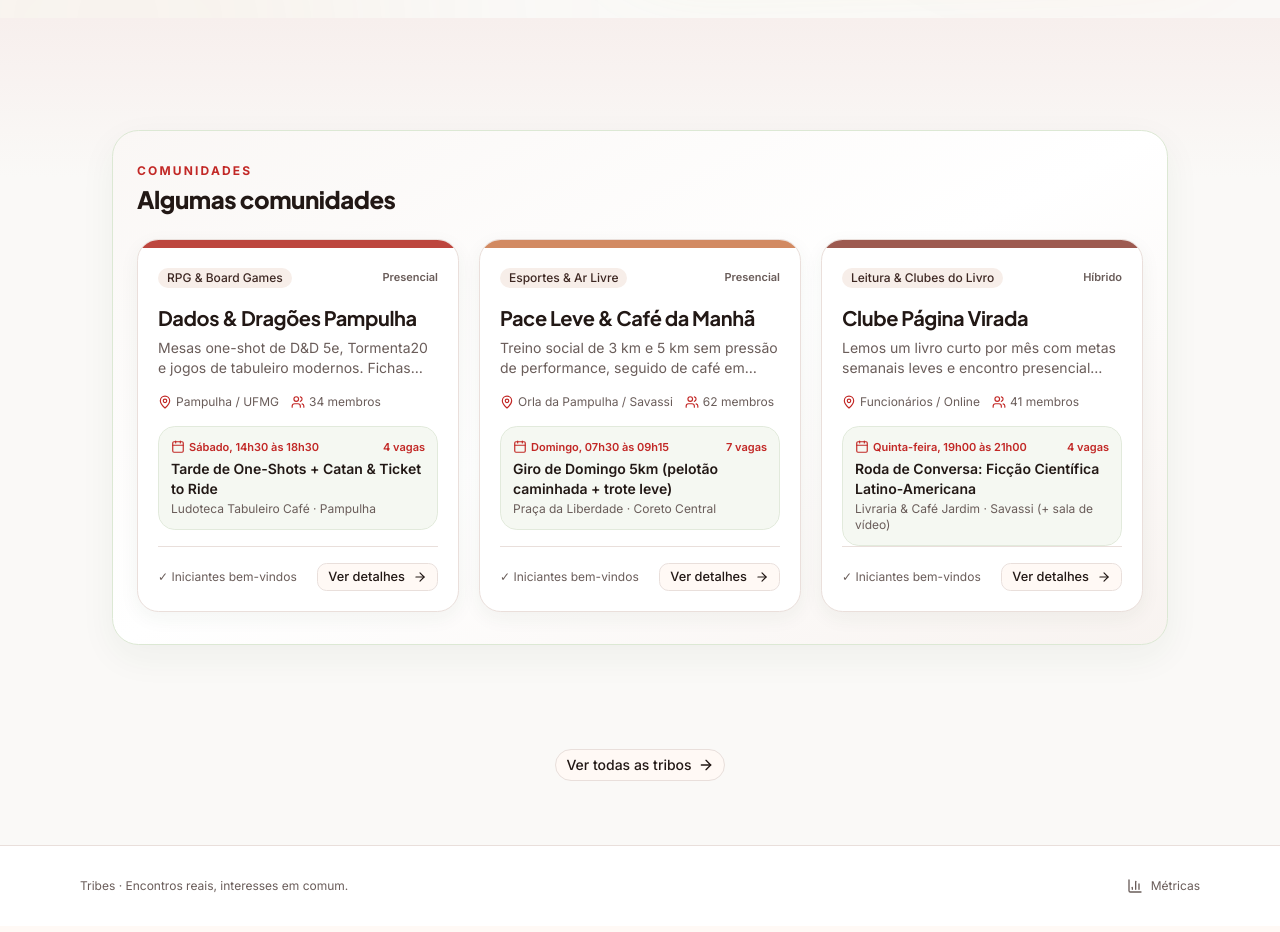
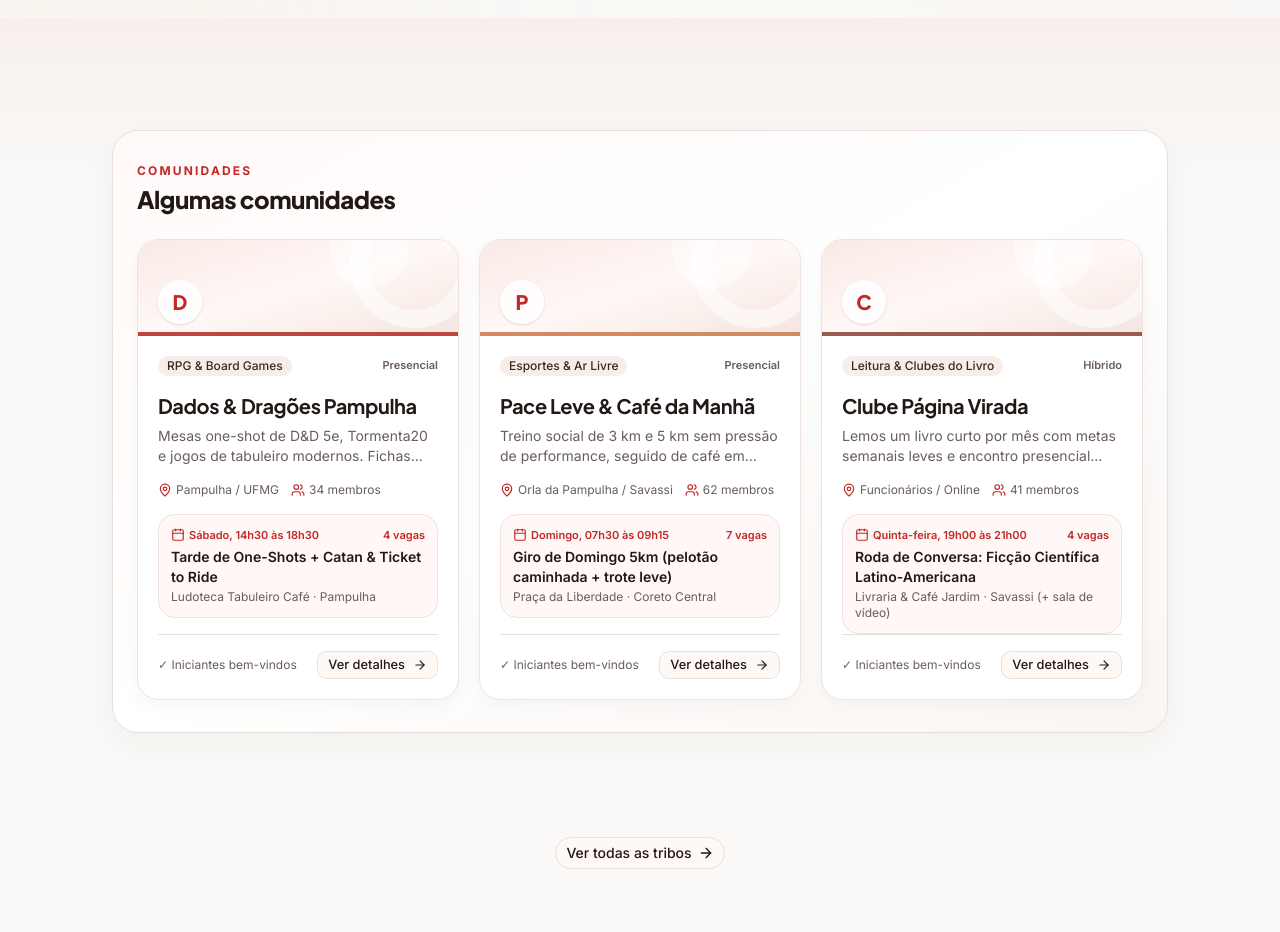
Before and after one commit to ArthurG12/Tribes, a Next.js app in the folder frontend/: page / in a window 1280 px wide. Shown: the part 600-1532 px from the top of the page. Built offline with nearby package versions, Linux system fonts and the light colour scheme.

Commit message:
Refina cards de comunidades e remove resíduos verdes

```diff
--- a/frontend/src/components/tribes/tribe-explorer.tsx
+++ b/frontend/src/components/tribes/tribe-explorer.tsx
@@ -97,7 +97,7 @@ export function TribeExplorer({
       <div className="mx-auto max-w-6xl px-4 sm:px-6">
         {!compact && <>
         {/* Search + Format + Beginner filter bar */}
-        <div className="mt-0 rounded-xl border border-primary/20 bg-[#faf7f5] p-4 shadow-[0_16px_40px_rgba(48,66,45,0.08)] backdrop-blur-xl sm:p-5">
+        <div className="mt-0 rounded-2xl border border-[#eadfdb] bg-white p-4 shadow-[0_12px_32px_rgba(65,35,30,0.06)] backdrop-blur-xl sm:p-5">
           <div className="flex flex-col gap-3 lg:flex-row lg:items-center lg:justify-between">
             <div className="relative flex-1">
               <Search className="pointer-events-none absolute top-1/2 left-3 size-4 -translate-y-1/2 text-muted-foreground" />
@@ -137,7 +137,7 @@ export function TribeExplorer({
                 className={`inline-flex items-center gap-1.5 rounded-xl border px-3 py-1.5 text-xs font-semibold transition-all ${
                   onlyBeginners
                     ? "border-primary bg-primary text-primary-foreground"
-                    : "border-[#eadbd7] bg-white text-primary hover:bg-[#f5f8f2]"
+                    : "border-[#eadbd7] bg-white text-primary hover:bg-[#fbf1ef]"
                 }`}
               >
                 <Sparkles className="size-3.5" />
@@ -173,11 +173,11 @@ export function TribeExplorer({
 
         {displayedTribes.length > 0 && (
           <div className="mt-8">
-            <section className="rounded-3xl border border-[#dce8d4] bg-gradient-to-br from-[#faf7f5] via-white to-[#f8f3f0] px-4 py-7 shadow-[0_12px_36px_rgba(45,75,40,0.055)] sm:px-6 sm:py-8">
+            <section className="rounded-3xl border border-[#eadfdb] bg-gradient-to-br from-[#fffaf9] via-white to-[#faf6f3] px-4 py-7 shadow-[0_10px_30px_rgba(65,35,30,0.045)] sm:px-6 sm:py-8">
               <div className="mb-6">
                 <p className="text-xs font-bold uppercase tracking-[0.18em] text-primary">Comunidades</p>
                 <h3 className="mt-1 font-heading text-2xl font-extrabold text-foreground">{compact ? "Algumas comunidades" : "Comunidades em destaque"}</h3>
-                <p className="mt-1 text-sm text-muted-foreground"></p>
+
               </div>
               <div className="grid gap-5 sm:grid-cols-2 lg:grid-cols-3">
                 {displayedTribes.map((tribe, index) => {
@@ -185,8 +185,8 @@ export function TribeExplorer({
                   const accent = accents[index % accents.length];
                   const spotsLeft = tribe.nextEvent.maxSpots - tribe.nextEvent.confirmedCount;
                   return (
-                    <article key={"identity-" + tribe.id} className="group flex h-full flex-col overflow-hidden rounded-2xl border border-[#eadfdb] bg-white shadow-[0_6px_20px_rgba(45,75,40,0.055)] transition-all duration-200 hover:-translate-y-1 hover:border-primary/40 hover:shadow-[0_14px_32px_rgba(45,75,40,0.11)]">
-                      <div className="h-2" style={{ backgroundColor: accent }} />
+                    <article key={"identity-" + tribe.id} className="group flex h-full flex-col overflow-hidden rounded-2xl border border-[#eee3df] bg-white shadow-[0_5px_18px_rgba(65,35,30,0.045)] transition-all duration-200 hover:-translate-y-1 hover:border-primary/40 hover:shadow-[0_12px_30px_rgba(65,35,30,0.09)]">
+                      <div className="relative flex h-24 items-end overflow-hidden bg-gradient-to-br from-[#f9e9e6] via-[#fff8f6] to-[#f4e5df] px-5 pb-3"><div aria-hidden="true" className="absolute -right-5 -top-10 size-32 rounded-full border-[18px] border-white/55" /><div aria-hidden="true" className="absolute right-12 -top-8 size-20 rounded-full bg-white/45" /><span className="relative flex size-11 items-center justify-center rounded-2xl bg-white/85 font-heading text-xl font-extrabold text-primary shadow-sm">{tribe.name.slice(0, 1)}</span><span className="absolute bottom-0 left-0 h-1 w-full" style={{ backgroundColor: accent }} /></div>
                       <div className="flex flex-1 flex-col p-5">
                         <div className="flex items-center justify-between gap-2"><Badge variant="secondary">{tribe.categoryLabel}</Badge><span className="text-[11px] font-semibold text-muted-foreground">{tribe.format}</span></div>
                         <h4 className="mt-4 font-heading text-xl font-bold text-foreground group-hover:text-primary">{tribe.name}</h4>
@@ -195,7 +195,7 @@ export function TribeExplorer({
                           <span className="inline-flex items-center gap-1"><MapPin className="size-3.5 text-primary" />{tribe.neighborhood}</span>
                           <span className="inline-flex items-center gap-1"><Users className="size-3.5 text-primary" />{tribe.membersCount} membros</span>
                         </div>
-                        <div className="mt-4 rounded-xl border border-[#e2eadc] bg-[#f5f8f2] p-3">
+                        <div className="mt-4 rounded-xl border border-[#f0e2de] bg-[#fff8f6] p-3">
                           <div className="flex items-center justify-between gap-2 text-[11px] font-semibold text-primary"><span className="inline-flex items-center gap-1"><Calendar className="size-3.5" />{tribe.nextEvent.dateLabel}</span><span>{spotsLeft} vagas</span></div>
                           <p className="mt-1 text-sm font-semibold text-foreground">{tribe.nextEvent.title}</p><p className="mt-0.5 text-xs text-muted-foreground">{tribe.nextEvent.locationLabel}</p>
                         </div>
```
